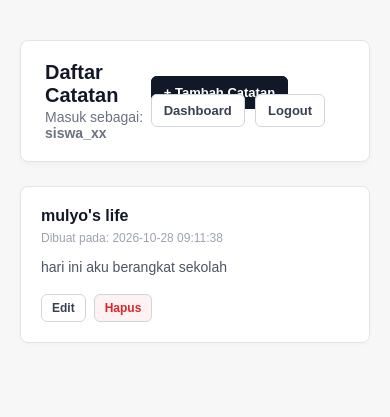
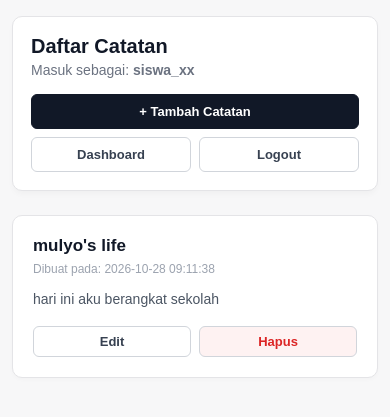
Before and after one commit to Raffimasyidiq/crud-catatan-php, a PHP site: page /catatan.php in a window 390 px wide. Shown: the top 417 px of the page. Run offline with PHP 8.4, Linux system fonts and the light colour scheme; a user stored in the database is signed in; data comes from the database, SQL or seed files in the repository.

Commit message:
Mengubah catatan.php, catatan_edit.php, dan catatan_tambah.php menjadi responsive

```diff
--- a/catatan.php
+++ b/catatan.php
@@ -3,10 +3,10 @@
 require_once 'konfigurasi.php';
 require_login();
 
-$user_id = $_SESSION['user_id'];
+$user_id =$_SESSION['user_id'];
 
 // Ambil catatan milik user yang login.
-$stmt = $pdo->prepare('SELECT id, judul, isi, created_at FROM notes WHERE user_id = ? ORDER BY id DESC');
+$stmt =$pdo->prepare('SELECT id, judul, isi, created_at FROM notes WHERE user_id = ? ORDER BY id DESC');
 $stmt->execute([$user_id]);
 $notes = $stmt->fetchAll(PDO::FETCH_ASSOC);
 ?>
@@ -27,7 +27,7 @@ $notes = $stmt->fetchAll(PDO::FETCH_ASSOC);
         body {
             background-color: #f7f7f8;
             color: #111827;
-            padding: 40px 20px;
+            padding: 32px 20px;
             display: flex;
             justify-content: center;
         }
@@ -42,11 +42,12 @@ $notes = $stmt->fetchAll(PDO::FETCH_ASSOC);
             display: flex;
             justify-content: space-between;
             align-items: center;
+            gap: 16px;
             margin-bottom: 24px;
             background: #ffffff;
             padding: 20px 24px;
             border: 1px solid #e4e4e7;
-            border-radius: 8px;
+            border-radius: 10px;
             box-shadow: 0 4px 6px -1px rgba(0, 0, 0, 0.03);
         }
 
@@ -61,7 +62,13 @@ $notes = $stmt->fetchAll(PDO::FETCH_ASSOC);
             color: #6b7280;
             font-size: 14px;
             display: block;
-            margin-top: 2px;
+            margin-top: 4px;
+        }
+
+        .nav-links {
+            display: flex;
+            flex-wrap: wrap;
+            gap: 8px;
         }
 
         .nav-links a {
@@ -69,12 +76,12 @@ $notes = $stmt->fetchAll(PDO::FETCH_ASSOC);
             font-size: 13px;
             font-weight: 600;
             color: #374151;
-            padding: 8px 12px;
+            padding: 9px 14px;
             border-radius: 6px;
             border: 1px solid #d1d5db;
             background-color: #ffffff;
-            margin-left: 6px;
             transition: all 0.2s;
+            text-align: center;
         }
 
         .nav-links a:hover {
@@ -101,10 +108,11 @@ $notes = $stmt->fetchAll(PDO::FETCH_ASSOC);
         .note-card {
             background-color: #ffffff;
             border: 1px solid #e4e4e7;
-            border-radius: 8px;
+            border-radius: 10px;
             padding: 20px;
             box-shadow: 0 2px 4px rgba(0, 0, 0, 0.02);
             transition: box-shadow 0.2s;
+            word-wrap: break-word;
         }
 
         .note-card:hover {
@@ -112,7 +120,7 @@ $notes = $stmt->fetchAll(PDO::FETCH_ASSOC);
         }
 
         .note-title {
-            font-size: 16px;
+            font-size: 17px;
             font-weight: 700;
             color: #111827;
             margin-bottom: 6px;
@@ -127,9 +135,8 @@ $notes = $stmt->fetchAll(PDO::FETCH_ASSOC);
         .note-content {
             font-size: 14px;
             color: #4b5563;
-            line-height: 1.5;
+            line-height: 1.6;
             margin-bottom: 16px;
-            white-space: pre-line;
         }
 
         .note-actions {
@@ -139,12 +146,13 @@ $notes = $stmt->fetchAll(PDO::FETCH_ASSOC);
 
         .note-actions a {
             text-decoration: none;
-            font-size: 12px;
+            font-size: 13px;
             font-weight: 600;
-            padding: 6px 10px;
+            padding: 7px 14px;
             border-radius: 6px;
             border: 1px solid #d1d5db;
             transition: all 0.2s;
+            text-align: center;
         }
 
         .btn-edit {
@@ -170,11 +178,40 @@ $notes = $stmt->fetchAll(PDO::FETCH_ASSOC);
         .empty-state {
             background: #ffffff;
             border: 1px solid #e4e4e7;
-            border-radius: 8px;
-            padding: 40px;
+            border-radius: 10px;
+            padding: 40px 20px;
             text-align: center;
             color: #6b7280;
             font-size: 14px;
+        }
+
+        /* Penyesuaian Responsif untuk HP */
+        @media (max-width: 640px) {
+            body {
+                padding: 16px 12px;
+            }
+
+            .header-box {
+                flex-direction: column;
+                align-items: flex-start;
+                padding: 18px;
+            }
+
+            .nav-links {
+                width: 100%;
+            }
+
+            .nav-links a {
+                flex: 1;
+            }
+
+            .nav-links a.btn-primary {
+                flex-basis: 100%;
+            }
+
+            .note-actions a {
+                flex: 1;
+            }
         }
     </style>
 </head>
```
Also changed, not shown: catatan_edit.php (+35 -24 lines), catatan_tambah.php (+35 -22 lines).
